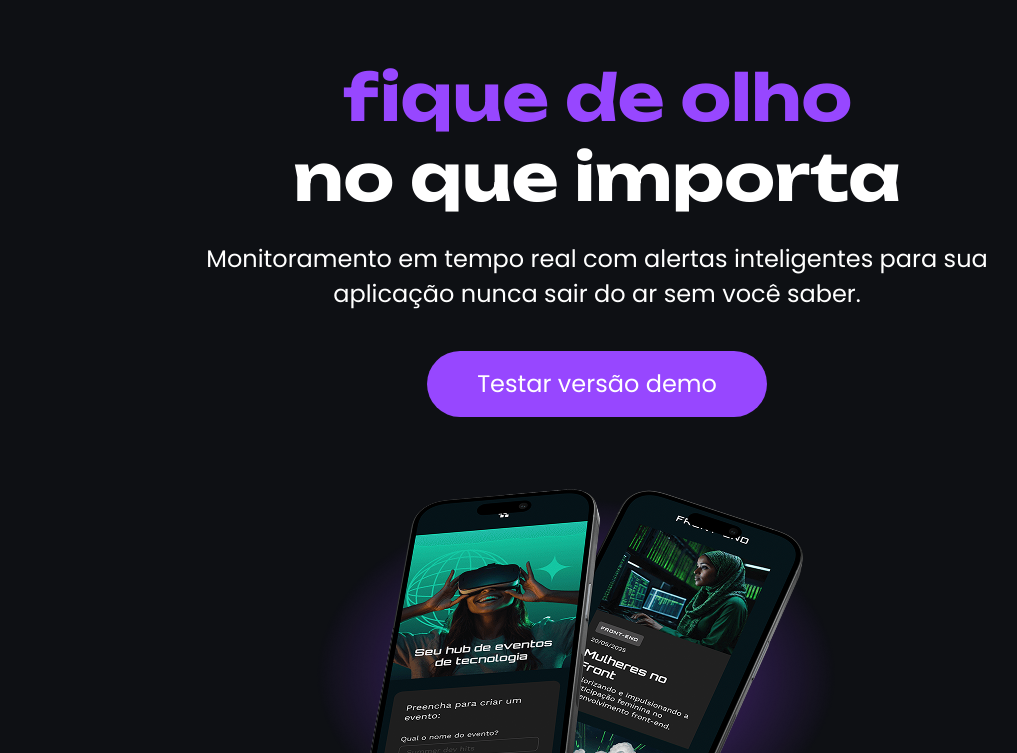
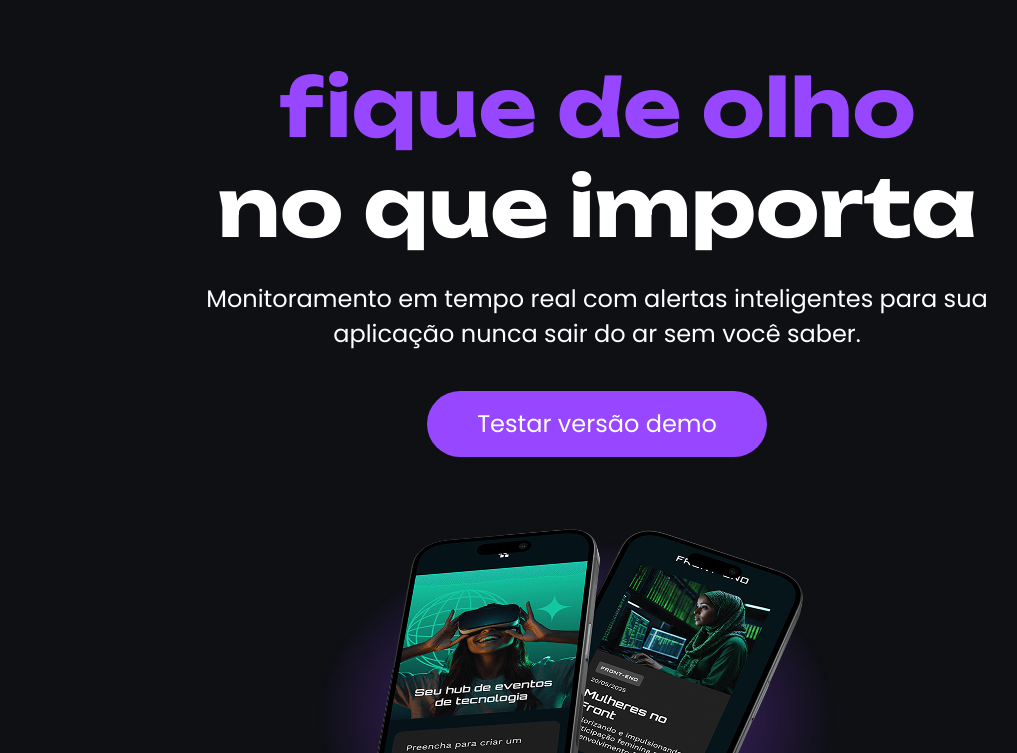
Before and after one commit to Joao-Damin/Techboard, a plain HTML site: page indextb.html in a window 1280 px wide. Shown: the part 47-800 px from the top of the page, without its empty margins (43-1060 px from the left). Drawn offline with Linux system fonts and the light colour scheme.

Commit message:
aumenta tamanho da fonte

```diff
--- a/css/style.css
+++ b/css/style.css
@@ -33,7 +33,7 @@ body {
 span {
   color: #9747FF;
   font-family: Unbounded, sans-serif;
-  font-size: 64px;
+  font-size: 80px;
   font-weight: bold;
 }
 
@@ -47,7 +47,7 @@ p {
 
 h1 {
   font-family: Unbounded, sans-serif;
-  font-size: 64px;
+  font-size: 80px;
   font-weight: bold;
   margin-top: 60px;
 
```
